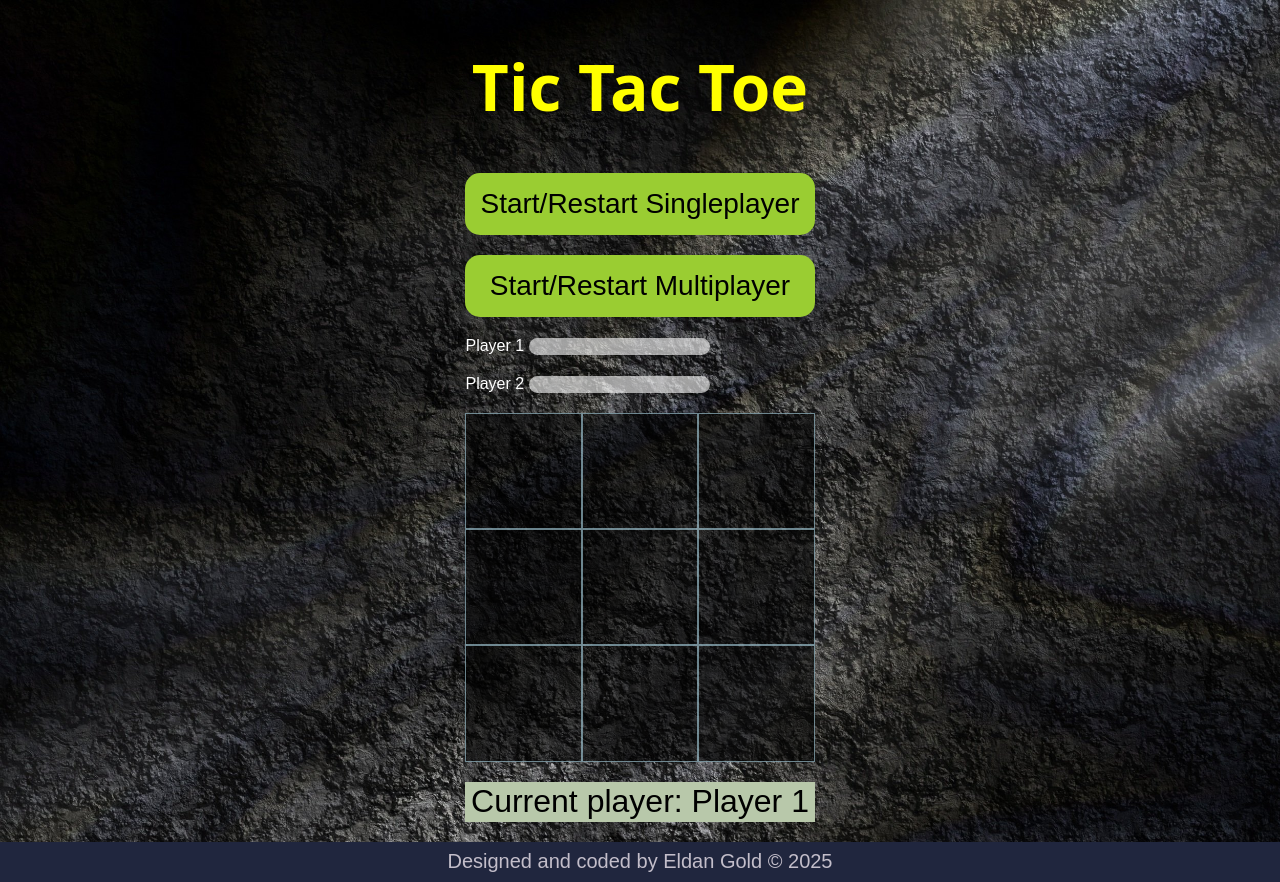
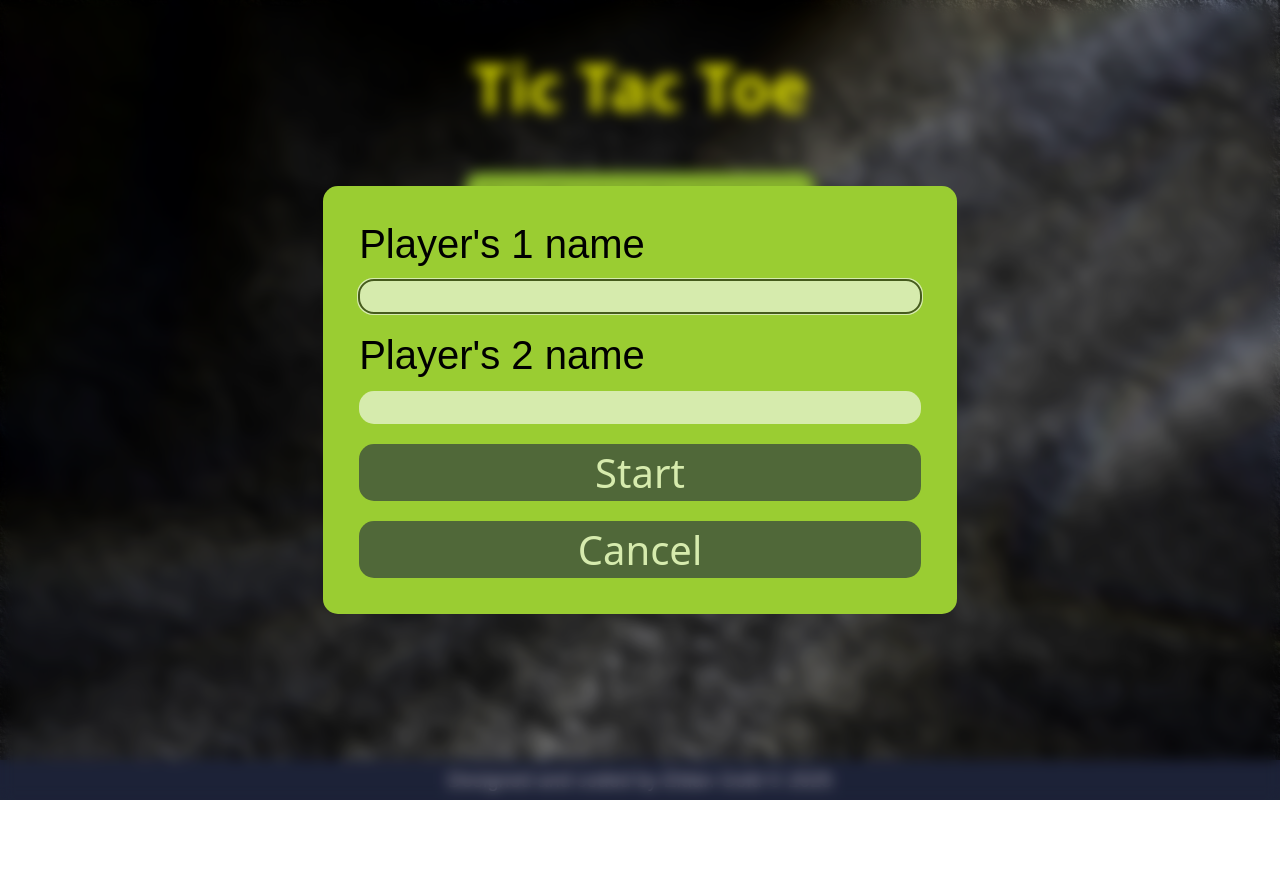
Before and after one commit to eldangold/Odin-Tic-Tac-Toe, a plain HTML site: page index.html in a window 1280 px wide. Both pictures are taken after a click on the button "Start/Restart Multiplayer". After the commit the page ends 800 px from the top, so only its background shows below. Drawn offline with Linux system fonts and the light colour scheme; a web font is replaced by a local one.

Commit message:
Final release. Fix UI issues, make a modal dialog to enter players' names, fix scrolling issue in multiplayer mode, store font on the server instead of using Google Fonts.

```diff
--- a/index.html
+++ b/index.html
@@ -10,18 +10,26 @@
   <body>
     <h1>Tic Tac Toe</h1>
     <div id="main-container">
-      <button id="start-restart-singleplayer">
+      <button id="start-restart-singleplayer" class="game-mode-selector">
         Start/Restart Singleplayer
       </button>
-      <button id="start-restart-multiplayer">Start/Restart Multiplayer</button>
+      <button id="multiplayer-modal-open" class="game-mode-selector">
+        Start/Restart Multiplayer
+      </button>
+      <dialog id="multiplayer-modal-dialog">
+        <form id="multiplayer-name-input-form">
           <label for="player1-name">
-        Player 1
+            Player's 1 name
             <input type="text" name="player1-name" id="player1-name" />
           </label>
           <label for="player2-name">
-        Player 2
+            Player's 2 name
             <input type="text" name="player2-name" id="player2-name" />
           </label>
+          <button type="submit" id="start-restart-multiplayer">Start</button>
+          <button type="reset" id="multiplayer-modal-close">Cancel</button>
+        </form>
+      </dialog>
       <div id="game-components"></div>
     </div>
     <footer>Designed and coded by Eldan Gold © 2025</footer>
--- a/script.js
+++ b/script.js
@@ -182,6 +182,7 @@ const GameController = (function () {
   };
 
   const multiPlayerPlayGame = () => {
+    document.getElementById("multiplayer-modal-dialog").close();
     gameMode = 1;
     assignPlayerNames();
     activePlayer = players[0];
@@ -191,6 +192,7 @@ const GameController = (function () {
     displayController.renderDisplay();
     displayController.display().textContent =
       "Current player: " + activePlayer.name;
+    window.scrollTo(0, document.body.scrollHeight);
   };
 
   return { singlePlayerPlayGame, multiPlayerPlayGame, userInput };
@@ -201,5 +203,20 @@ document
   .addEventListener("click", () => GameController.singlePlayerPlayGame());
 
 document
-  .getElementById("start-restart-multiplayer")
-  .addEventListener("click", () => GameController.multiPlayerPlayGame());
+  .getElementById("multiplayer-modal-open")
+  .addEventListener("click", () =>
+    document.getElementById("multiplayer-modal-dialog").showModal()
+  );
+
+document
+  .getElementById("multiplayer-modal-close")
+  .addEventListener("click", () =>
+    document.getElementById("multiplayer-modal-dialog").close()
+  );
+
+document
+  .getElementById("multiplayer-name-input-form")
+  .addEventListener("submit", (event) => {
+    event.preventDefault();
+    GameController.multiPlayerPlayGame();
+  });
--- a/style.css
+++ b/style.css
@@ -1,7 +1,10 @@
-@import url("https://fonts.googleapis.com/css2?family=Rubik+Doodle+Shadow&display=swap");
+@font-face {
+  font-family: "Rubik Doodle Shadow";
+  src: url(res/RubikDoodleShadow-Regular.ttf);
+}
 
 body {
-  background: url(/background.jpg);
+  background: url(/res/background.jpg);
   background-size: cover;
   margin: 0;
   padding: 0;
@@ -52,7 +55,7 @@ body {
   font-size: 2em;
 }
 
-button {
+.game-mode-selector {
   background-color: yellowgreen;
   color: black;
   font-size: 1.75em;
@@ -83,4 +86,38 @@ input {
   border-radius: 15px;
   border-style: none;
   opacity: 0.6;
+  width: 100%;
+  font-size: 0.5em;
+  padding: 5px 0 5px 0;
+  text-align: center;
 }
+
+#multiplayer-modal-dialog {
+  border-style: none;
+  border-radius: 15px;
+  background-color: yellowgreen;
+}
+
+form {
+  display: flex;
+  flex-direction: column;
+  gap: 20px;
+  font-size: 2.5em;
+  padding: 20px;
+
+  & button {
+    border-style: none;
+    border-radius: 15px;
+    color: white;
+    font-size: 1em;
+    background-color: #20263e;
+    opacity: 0.6;
+    font-weight: normal;
+    font-family: "Rubik Doodle Shadow", system-ui;
+  }
+}
+
+dialog::backdrop {
+  backdrop-filter: blur(7px);
+  -webkit-backdrop-filter: blur(10px);
+}
```
Also changed, not shown: res/background.jpg (renamed from background.jpg), 2 other files. Lines whose indentation alone changed are shown as unchanged.
